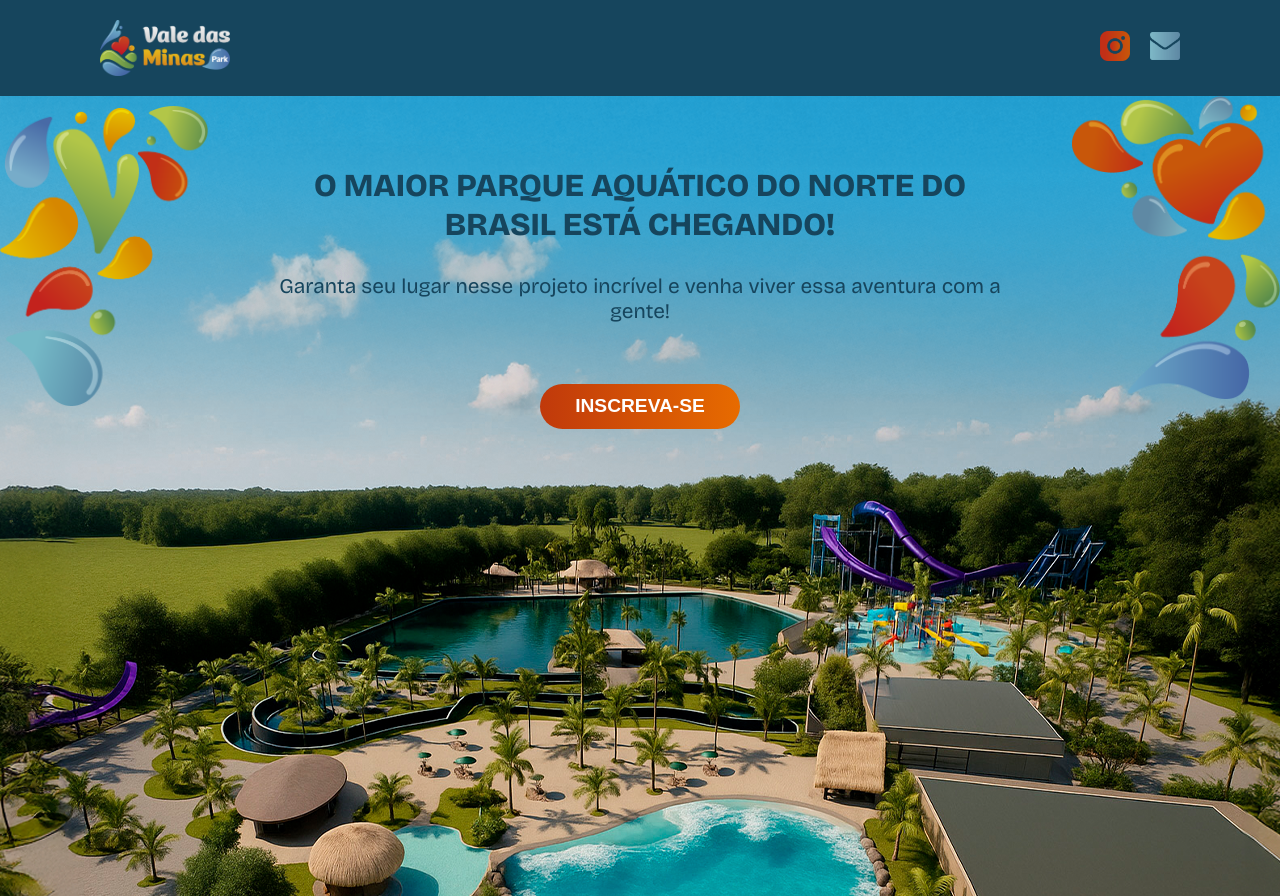
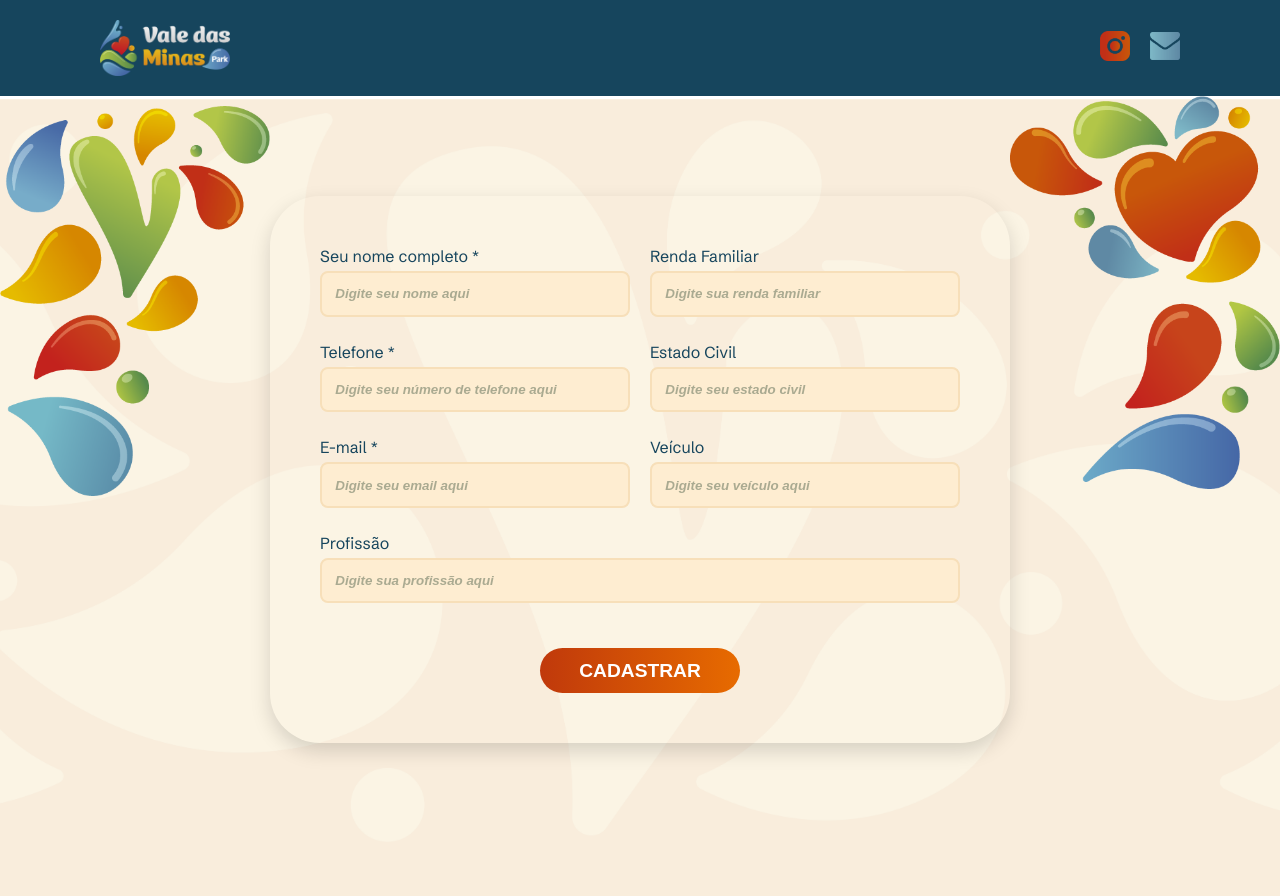
Before and after one commit to maiasb/vale-das-minas, a React (Vite) app: page /cadastro in a window 1280 px wide. Built offline with nearby package versions, Linux system fonts and the light colour scheme.

Commit message:
Navegação com router-dom e ajuste na rsponsividade do bg

```diff
--- a/package.json
+++ b/package.json
@@ -19,6 +19,7 @@
     "react": "^19.1.1",
     "react-dom": "^19.1.1",
     "react-responsive": "^10.0.1",
+    "react-router": "^7.9.5",
     "yup": "^1.7.1"
   },
   "devDependencies": {
--- a/src/App.tsx
+++ b/src/App.tsx
@@ -1,24 +1,20 @@
 import './App.css'
-import { useState } from 'react'
-import { Home } from './components/Home'
 import { NavBar } from './components/NavBar'
-import { Subscribe } from './components/Subscribe'
-import { useMediaQuery } from 'react-responsive';
+import { BrowserRouter, Route, Routes } from 'react-router'
+import { Home } from './pages/Home';
+import { Subscribe } from './pages/Subscribe';
 
 function App() {
-  const [isSubscribe, setIsSubscribe] = useState(false)
-  const isMobile = useMediaQuery({ query: `(min-width: 1140px)` });
-
-  function changeStepSubscribe() {
-    setIsSubscribe(isSubscribe => !isSubscribe)
-  }
 
   return (
     <>
         <NavBar />
-        {
-          isSubscribe ? (<Subscribe isMobile={isMobile} changeStepSubscribe={changeStepSubscribe} />) : (<Home changeStepSubscribe={changeStepSubscribe} />)
-        }
+        <BrowserRouter>
+          <Routes>
+            <Route path="/" Component={Home} />
+            <Route path="/cadastro" Component={Subscribe} />
+          </Routes>
+        </BrowserRouter>
     </>
   )
 }
--- a/src/components/Home/index.tsx
+++ b/src/pages/Home/index.tsx
@@ -1,16 +1,14 @@
 import './index.css'
 import morfologia1 from '../../assets/morfologia-1.png'
 import morfologia2 from '../../assets/morfologia-2.png'
-import { Button } from "../Button";
+import { Button } from "../../components/Button";
 import morfologiaBottom from '../../assets/morfologia-mobile.png'
 import { useMediaQuery } from 'react-responsive';
+import { useNavigate } from 'react-router'
 
-type BannerProps = {
-  changeStepSubscribe(): void
-}
-
-export function Home({ changeStepSubscribe }:BannerProps) {
+export function Home() {
   const isMobile = useMediaQuery({ query: `(min-width: 900px)` });
+  const navigate = useNavigate()
 
   return (
     <div className='home'>
@@ -30,7 +28,7 @@ export function Home({ changeStepSubscribe }:BannerProps) {
             e venha viver essa aventura com a gente!</p>
         </div>
       <div className='div-button'>
-        <Button text="INSCREVA-SE" onClick={changeStepSubscribe} />
+        <Button text="INSCREVA-SE" onClick={() => navigate('/cadastro')} />
       </div>
       </div>
       {
--- a/src/components/Subscribe/index.css
+++ b/src/pages/Subscribe/index.css
@@ -9,7 +9,7 @@
   background-position: center;
 }
 
-@media screen and (max-width: 1100px){
+@media screen and (max-width: 1100px), screen and (max-height: 700px) {
   .subscribe {
     height: auto;
   }
--- a/src/components/Subscribe/index.tsx
+++ b/src/pages/Subscribe/index.tsx
@@ -1,11 +1,12 @@
 import './index.css'
-import { Button } from '../Button'
+import { Button } from '../../components/Button'
 import morfologia1 from '../../assets/morfologia-1.png'
 import morfologia2 from '../../assets/morfologia-2.png'
-import { TextField } from '../TextField'
+import { TextField } from '../../components/TextField'
 import { useState } from 'react'
 import { object, string, number, ValidationError } from 'yup';
 import morfologiaBottom from '../../assets/morfologia-mobile.png'
+import { useMediaQuery } from 'react-responsive'
 
 type FormProps = {
   nome: string
@@ -15,11 +16,6 @@ type FormProps = {
   renda: number | null
   estado: string
   veiculo: string
-}
-
-type SubscribeProps = {
-  isMobile: boolean,
-  changeStepSubscribe(): void
 }
 
 type FormErrors = {
@@ -38,9 +34,9 @@ const formSchema = object({
   veiculo: string().default(''),
 });
 
-export function Subscribe({isMobile, changeStepSubscribe}: SubscribeProps) {
+export function Subscribe() {
+  const isMobile = useMediaQuery({ query: `(min-width: 1140px)` });
   const [erros, setErros] = useState<FormErrors>({})
-
   const [form, setForm] = useState<FormProps>({
     nome: "",
     profissao: "",
@@ -83,7 +79,6 @@ export function Subscribe({isMobile, changeStepSubscribe}: SubscribeProps) {
           email: ""
         })
         sendForm()
-        changeStepSubscribe()
     })
     .catch((error: ValidationError) => {
     const newErrors: Record<string, string> = {};
```
Also changed, not shown: src/pages/Home/index.css (renamed from src/components/Home/index.css), 1 other file (tests, documents, lock files or other folders).
